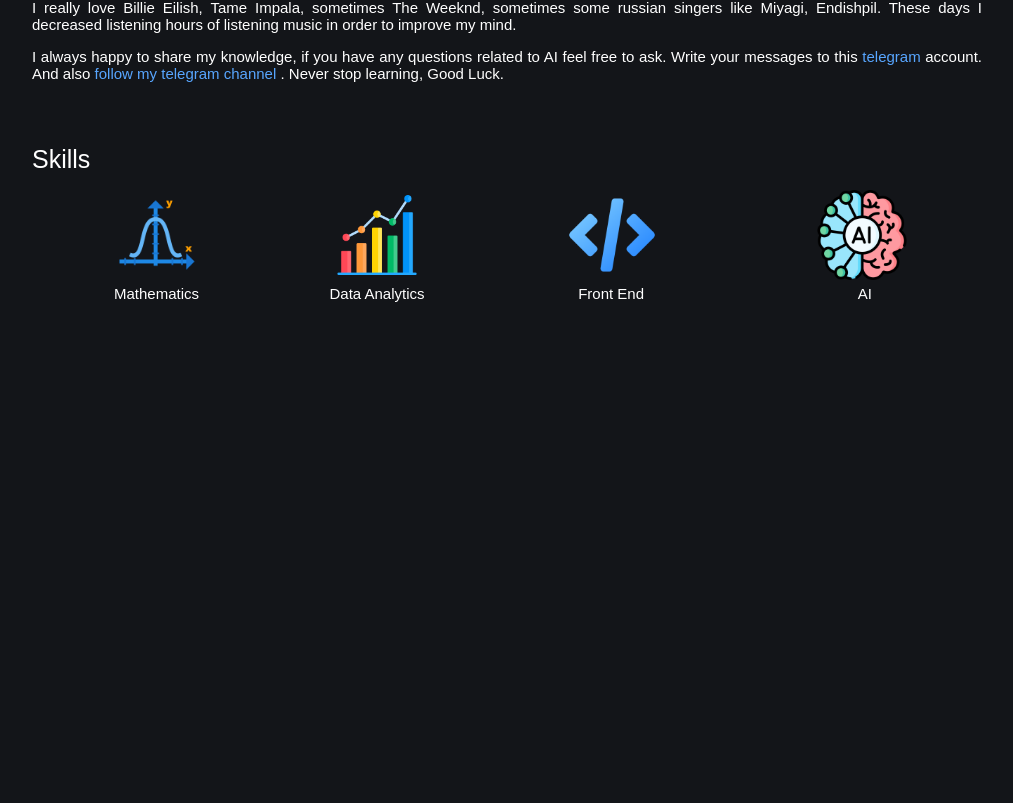
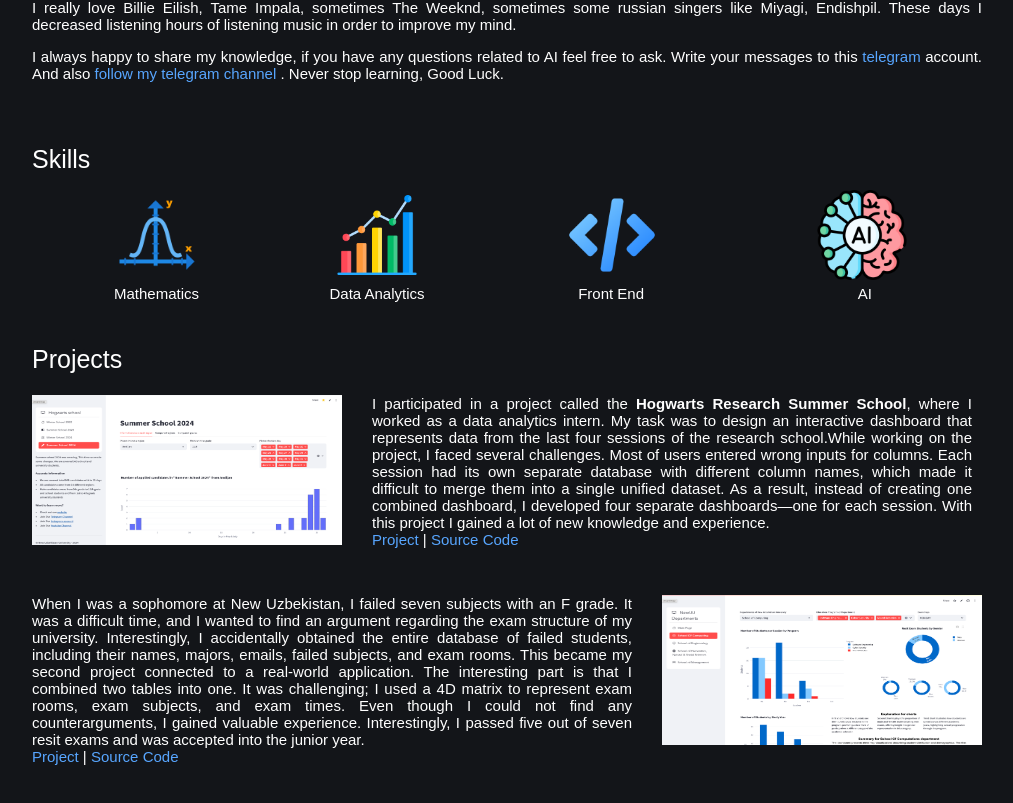
Before and after one commit to E-Zakirovich/azamatdotcom, a React (Vite) app: page / in a window 1280 px wide. Shown: the part 1115-1918 px from the top of the page, without its empty margins (133-1146 px from the left). Before the commit the page ends 1450 px from the top, so only its background shows below. Built offline with nearby package versions, Linux system fonts and the light colour scheme.

Commit message:
projects part

```diff
--- a/src/App.css
+++ b/src/App.css
@@ -246,7 +246,7 @@ body {
     left: 50%;
     transform: translateX(-50%);
     /*border: 1px solid #494848;*/
-    width: 1000px;
+    width: 950px;
     height: 400px;
 }
 
@@ -276,7 +276,7 @@ body {
     position: absolute;
     /*border: 1px solid red;*/
     top: 10px;
-    left: 25px;
+    left: 0;
     color: white;
     text-align: justify;
     font-family: Arial, sans-serif;
@@ -410,203 +410,101 @@ body {
 
 .projects-container {
     position: absolute;
-    top: 1150px;
+    top: 1450px;
     left: 50%;
     transform: translateX(-50%);
     /*border: 1px solid #ba1717;*/
-    width: 1000px;
-    height: 300px;
+    width: 950px;
+    height: 1000px;
 }
 
 .hogwarts-project-container {
     position: absolute;
-    top: 70px;
-    left: 30px;
+    top: 50px;
     /*border: 1px solid #ba1717;*/
-    height: 210px;
-    width: 300px;
+    height: 250px;
+    width: 950px;
     cursor: pointer;
     transition: transform 0.2s ease, box-shadow 0.2s ease;
 }
 
-.hogwarts-project-container:hover {
-    transform: translateY(-5px);
-    /*box-shadow: 0 10px 20px rgba(0, 0, 0, 0.25);*/
+.hogwarts-project-photo{
+    position: absolute;
+    top: 10px;
+    left: 0;
+    /*transform: translateY(-50%);*/
+    height: 150px;
+    width: 310px;
 }
 
-
-.hogwarts-link-container {
+.hogwarts-project-description-container {
     position: absolute;
-    bottom: 13px;
-    left: 50%;
-    transform: translateX(-50%);
+    top: 50%;
+    left: 340px;
+    transform: translateY(-50%);
     /*border: 1px solid #ba1717;*/
-    height: 30px;
-    width: 200px;
+    height: 240px;
+    width: 610px;
 }
 
-.hogwarts-project-photo{
-    position: absolute;
-    top: 0;
-    left: 50%;
-    transform: translateX(-50%);
-    width: 100%;
-}
-
-.hogwarts-project-src-code{
+.hogwarts-project-description {
     position: absolute;
     top: 5px;
-    left: 15px;
+    left: 0;
     color: white;
     text-align: justify;
     font-family: Arial, sans-serif;
     font-size: 15px;
-    width: 100px;
-    font-weight: bold;
+    width: 600px;
 }
 
-.hogwarts-project-src-code a {
+.hogwarts-project-description a {
     color: #58a6ff;
     text-decoration: none;
-}
-
-.hogwarts-project-src-code a:hover {
-    color: #79c0ff;
-    text-decoration: underline;
-}
-
-.hogwarts-project-streamlit{
-    position: absolute;
-    top: 5px;
-    right: 0;
-    /*color: #ff0000;*/
-    text-align: justify;
-    font-family: Arial, sans-serif;
-    font-size: 15px;
-    width: 100px;
-    font-weight: bold;
-}
-
-.hogwarts-project-streamlit a {
-    color: #58a6ff;
-    text-decoration: none;
-}
-
-.hogwarts-project-streamlit a:hover {
-    color: #79c0ff;
-    text-decoration: underline;
 }
 
 
 .resit-project-container {
     position: absolute;
-    top: 70px;
-    right: 330px;
+    top: 250px;
     /*border: 1px solid #ba1717;*/
-    height: 210px;
-    width: 300px;
+    height: 250px;
+    width: 950px;
     cursor: pointer;
     transition: transform 0.2s ease, box-shadow 0.2s ease;
 }
 
-.resit-project-container:hover {
-    transform: translateY(-5px);
-    /*box-shadow: 0 10px 20px rgba(0, 0, 0, 0.25);*/
+.resit-project-photo{
+    position: absolute;
+    top: 10px;
+    right: 0;
+    /*transform: translateY(-50%);*/
+    height: 150px;
+    width: 320px;
 }
 
-
-.resit-link-container {
+.resit-project-description-container {
     position: absolute;
-    bottom: 13px;
-    left: 50%;
-    transform: translateX(-50%);
+    top: 50%;
+    left: 0;
+    transform: translateY(-50%);
     /*border: 1px solid #ba1717;*/
-    height: 30px;
-    width: 200px;
+    height: 240px;
+    width: 610px;
 }
 
-.resit-project-photo{
-    position: absolute;
-    top: 0;
-    left: 50%;
-    transform: translateX(-50%);
-    width: 100%;
-}
-
-.resit-project-src-code{
+.resit-project-description {
     position: absolute;
     top: 5px;
-    left: 15px;
+    left: 0;
     color: white;
     text-align: justify;
     font-family: Arial, sans-serif;
     font-size: 15px;
-    width: 100px;
-    font-weight: bold;
+    width: 600px;
 }
 
-.resit-project-src-code a {
+.resit-project-description a {
     color: #58a6ff;
     text-decoration: none;
 }
-
-.resit-project-src-code a:hover {
-    color: #79c0ff;
-    text-decoration: underline;
-}
-
-.resit-project-streamlit{
-    position: absolute;
-    top: 5px;
-    right: 0;
-    /*color: #ff0000;*/
-    text-align: justify;
-    font-family: Arial, sans-serif;
-    font-size: 15px;
-    width: 100px;
-    font-weight: bold;
-}
-
-.resit-project-streamlit a {
-    color: #58a6ff;
-    text-decoration: none;
-}
-
-.resit-project-streamlit a:hover {
-    color: #79c0ff;
-    text-decoration: underline;
-}
-
-.leetcode-project-container {
-    position: absolute;
-    top: 55px;
-    right: 30px;
-    border: 1px solid #ba1717;
-    /*height: 210px;*/
-    width: 300px;
-    cursor: pointer;
-    transition: transform 0.2s ease, box-shadow 0.2s ease;
-}
-
-.leetcode-link-container {
-    position: absolute;
-    top: 2px;
-    left: 50%;
-    transform: translateX(-50%);
-    /*border: 1px solid #ba1717;*/
-    height: 30px;
-    width: 200px;
-}
-
-.leetcode-project-src-code{
-    position: absolute;
-    top: 0;
-    left: 50%;
-    transform: translateX(-50%);
-    color: white;
-    text-align: justify;
-    font-family: Arial, sans-serif;
-    font-size: 15px;
-    width: 100px;
-    font-weight: bold;
-}
--- a/src/App.tsx
+++ b/src/App.tsx
@@ -12,8 +12,8 @@ import frontend from "./../public/code.png"
 
 import dataanalytics from "./../public/analysis.png"
 
-// import hogwarts from "./../public/hogwarts.png"
-// import resit from "./../public/resit.png"
+import hogwarts from "./../public/hogwarts.png"
+import resit from "./../public/resit.png"
 //
 //
 // import {
@@ -24,12 +24,12 @@ import dataanalytics from "./../public/analysis.png"
 //     Legend,
 //     ResponsiveContainer,
 // } from "recharts";
-
+//
 // type DonutDataItem = {
 //     name: string;
 //     value: number;
 // };
-
+//
 // const data: DonutDataItem[] = [
 //     { name: "Easy", value: 33 },
 //     { name: "Middle", value: 37 },
@@ -239,99 +239,82 @@ function App() {
 
         </div>
 
-        {/*<div className="projects-container">*/}
-        {/*    <div className="about-me">Projects Hub</div>*/}
+        <div className="projects-container">
+            <div className="about-me">Projects</div>
 
-        {/*    <div className="hogwarts-project-container">*/}
+            <div className="hogwarts-project-container">
 
-        {/*        <img className="hogwarts-project-photo" src={hogwarts} alt={hogwarts}/>*/}
+                <img className="hogwarts-project-photo" src={hogwarts} alt={hogwarts}/>
 
-        {/*        <div className="hogwarts-link-container">*/}
-        {/*            <div className="hogwarts-project-src-code">*/}
-        {/*                <a*/}
-        {/*                    href="https://github.com/E-Zakirovich/hogwarts"*/}
-        {/*                    target="_blank"*/}
-        {/*                    rel="noreferrer"*/}
-        {/*                >*/}
-        {/*                    src code*/}
-        {/*                </a>*/}
-        {/*            </div>*/}
+                <div className="hogwarts-project-description-container">
+                    <div className="hogwarts-project-description">
+                        I participated in a project called the<strong> Hogwarts Research Summer School</strong>, where I worked as a data analytics intern.
+                        My task was to design an interactive dashboard that represents data from the last four
+                        sessions of the research school.
+                        {/*<br /><br />*/}
+                        While working on the project, I faced several challenges. Most of users entered wrong inputs for columns.
+                        Each session had its own separate database with different column names, which made it difficult
+                        to merge them into a single unified dataset. As a result, instead of creating one combined
+                        dashboard, I developed four separate dashboards—one for each session. With this project I gained a lot of new knowledge and experience.
+                        <br />
+                        <a
+                            href="https://hogwarts.streamlit.app"
+                            target="_blank"
+                            rel="noreferrer"
+                        >
+                            Project
+                        </a>
+                        {" "}|{" "}
+                        <a
+                            href="https://github.com/E-Zakirovich/hogwarts"
+                            target="_blank"
+                            rel="noreferrer"
+                        >
+                            Source Code
+                        </a>
+                    </div>
+                </div>
+            </div>
+
+            <div className="resit-project-container">
+
+                <img className="resit-project-photo" src={resit} alt={hogwarts}/>
+
+                <div className="resit-project-description-container">
+                    <div className="resit-project-description">
+                        When I was a sophomore at New Uzbekistan, I failed seven subjects
+                        with an F grade. It was a difficult time, and I wanted to find an
+                        argument regarding the exam structure of my university. Interestingly,
+                        I accidentally obtained the entire database of failed students, including
+                        their names, majors, emails, failed subjects, and exam rooms. This became
+                        my second project connected to a real-world application. The interesting
+                        part is that I combined two tables into one. It was challenging; I used a 4D matrix to represent
+                        exam rooms, exam subjects, and exam times. Even though I could not find any counterarguments, I
+                        gained valuable experience. Interestingly, I passed five out of seven resit exams and was accepted
+                        into the junior year.
 
 
-        {/*            <div className="hogwarts-project-streamlit">*/}
-        {/*                <a*/}
-        {/*                    href="https://hogwarts.streamlit.app"*/}
-        {/*                    target="_blank"*/}
-        {/*                    rel="noreferrer"*/}
-        {/*                >*/}
-        {/*                    streamlit.io*/}
-        {/*                </a>*/}
-        {/*            </div>*/}
+                        <br />
+                        <a
+                            href="https://newuu-resit-exam-data-visualisation.streamlit.app"
+                            target="_blank"
+                            rel="noreferrer"
+                        >
+                            Project
+                        </a>
+                        {" "}| {" "}
+                        <a
+                            href="https://github.com/E-Zakirovich/resit_exam_data_visualization"
+                            target="_blank"
+                            rel="noreferrer"
+                        >
+                            Source Code
+                        </a>
+                    </div>
+                </div>
+            </div>
 
-        {/*        </div>*/}
-
-        {/*    </div>*/}
-
-        {/*    <div className="resit-project-container">*/}
-
-        {/*        <img className="resit-project-photo" src={resit} alt={resit}/>*/}
-
-        {/*        <div className="resit-link-container">*/}
-        {/*            <div className="resit-project-src-code">*/}
-        {/*                <a*/}
-        {/*                    href="https://github.com/E-Zakirovich/resit_exam_data_visualization"*/}
-        {/*                    target="_blank"*/}
-        {/*                    rel="noreferrer"*/}
-        {/*                >*/}
-        {/*                    src code*/}
-        {/*                </a>*/}
-        {/*            </div>*/}
-
-
-        {/*            <div className="resit-project-streamlit">*/}
-        {/*                <a*/}
-        {/*                    href="https://newuu-resit-exam-data-visualisation.streamlit.app"*/}
-        {/*                    target="_blank"*/}
-        {/*                    rel="noreferrer"*/}
-        {/*                >*/}
-        {/*                    streamlit.io*/}
-        {/*                </a>*/}
-        {/*            </div>*/}
-
-        {/*        </div>*/}
-
-        {/*    </div>*/}
-
-        {/*    <div className="leetcode-project-container">*/}
-        {/*        <ResponsiveContainer>*/}
-        {/*            <PieChart>*/}
-        {/*                <Pie*/}
-        {/*                    data={data}*/}
-        {/*                    dataKey="value"*/}
-        {/*                    nameKey="name"*/}
-        {/*                    cx="50%"*/}
-        {/*                    cy="50%"*/}
-        {/*                    innerRadius={50}   // inner radius -> donut instead of full pie*/}
-        {/*                    outerRadius={65}*/}
-        {/*                    paddingAngle={3}*/}
-        {/*                >*/}
-        {/*                </Pie>*/}
-        {/*                <Tooltip />*/}
-        {/*                <Legend />*/}
-        {/*            </PieChart>*/}
-        {/*        </ResponsiveContainer>*/}
-
-        {/*        <div className="leetcode-link-container">*/}
-        {/*            <div className="leetcode-project-src-code">Leetcode.com</div>*/}
-        {/*        </div>*/}
-
-
-
-        {/*    </div>*/}
-
-
-
-        {/*</div>*/}
+        </div>
 
     </>
   )
```
